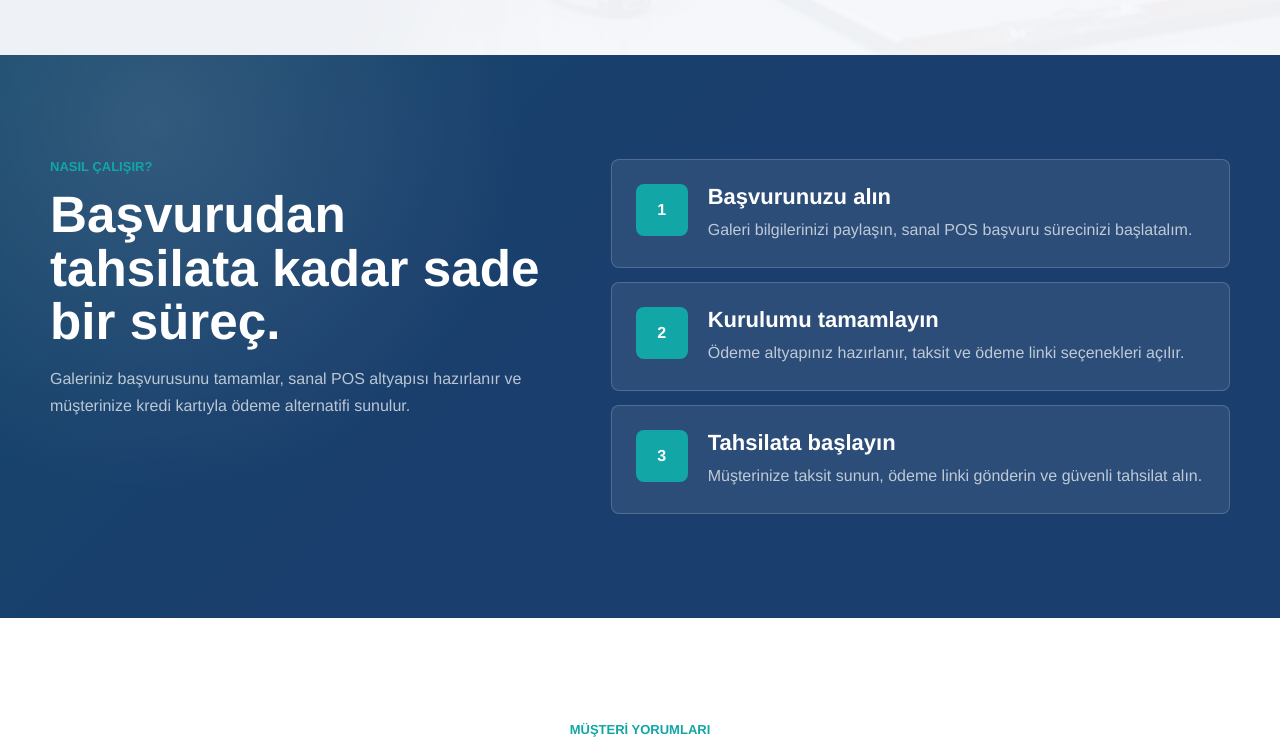
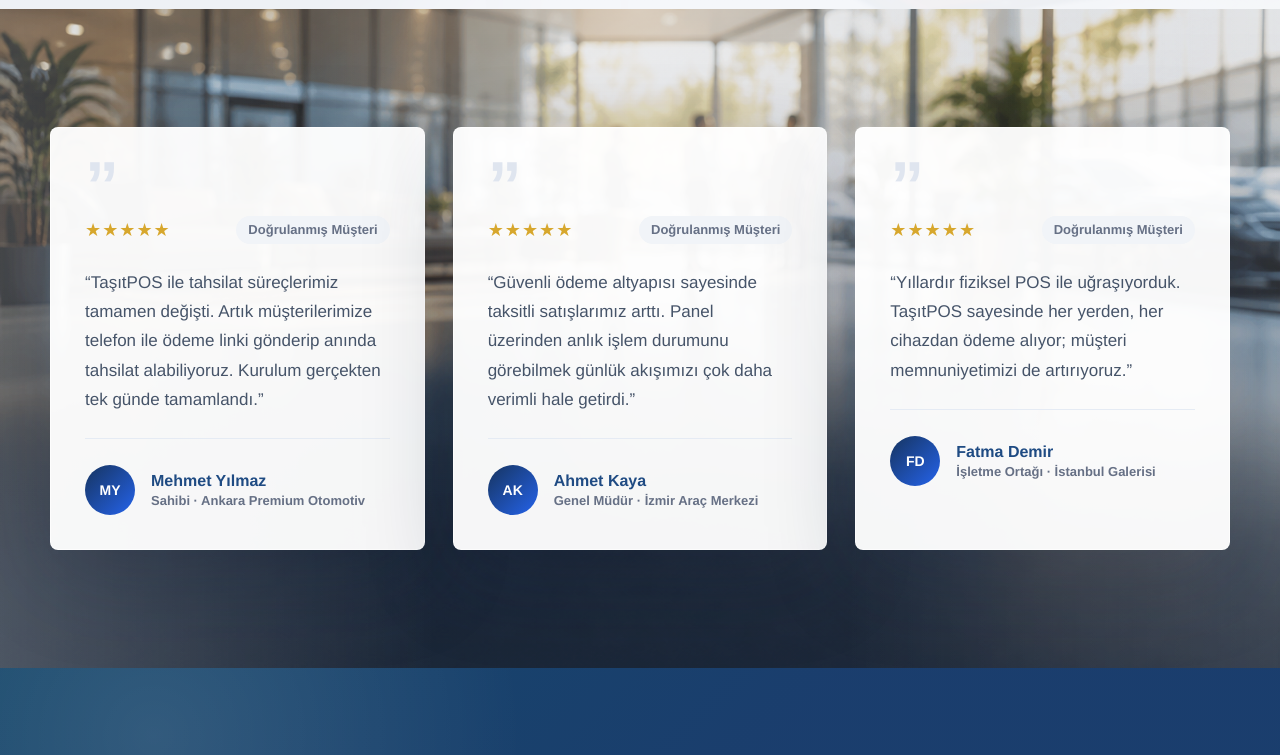
Before and after one commit to eliffvural/tasitPOS, a Next.js app: page / in a window 1280 px wide. Shown: the part 3160-3915 px from the top of the page. Built offline with nearby package versions, Linux system fonts and the light colour scheme.

Commit message:
Add testimonial showcase band

```diff
--- a/app/globals.css
+++ b/app/globals.css
@@ -812,6 +812,7 @@ img {
 .services-showcase-section {
   position: relative;
   overflow: hidden;
+  padding-bottom: 72px;
   background:
     radial-gradient(circle at 8% 16%, rgba(31, 75, 131, 0.06) 0 1px, transparent 1px),
     linear-gradient(180deg, #ffffff 0%, #f8fbff 100%);
@@ -1030,7 +1031,7 @@ img {
 .services-showcase-action {
   display: flex;
   justify-content: center;
-  margin-top: 56px;
+  margin-top: 42px;
 }
 
 .dark-grid {
@@ -1075,6 +1076,31 @@ img {
   margin: 0;
 }
 
+.testimonial-band {
+  position: relative;
+  overflow: hidden;
+  min-height: 520px;
+  padding: 118px 0;
+  background:
+    linear-gradient(180deg, rgba(16, 33, 61, 0.12), rgba(16, 33, 61, 0.28)),
+    url("/assets/images/tasitpos/testimonials-bg.png") center / cover no-repeat;
+}
+
+.testimonial-band::before {
+  content: "";
+  position: absolute;
+  inset: 0;
+  background:
+    linear-gradient(90deg, rgba(255, 255, 255, 0.22), transparent 34%, transparent 66%, rgba(255, 255, 255, 0.12)),
+    radial-gradient(circle at 50% 0%, rgba(255, 255, 255, 0.45), transparent 42%);
+  pointer-events: none;
+}
+
+.testimonial-band .container {
+  position: relative;
+  z-index: 1;
+}
+
 .testimonial-grid,
 .case-grid {
   display: grid;
@@ -1091,18 +1117,97 @@ img {
   box-shadow: 0 14px 34px rgba(31, 75, 131, 0.07);
 }
 
+.testimonial-band .testimonial-grid {
+  gap: 28px;
+}
+
+.testimonial-band .testimonial-grid figure {
+  min-height: 304px;
+  padding: 34px;
+  border: 1px solid rgba(255, 255, 255, 0.72);
+  background: rgba(255, 255, 255, 0.96);
+  box-shadow: 0 28px 90px rgba(16, 33, 61, 0.22);
+}
+
+.quote-mark {
+  height: 36px;
+  color: #dfe5ef;
+  font-size: 68px;
+  line-height: 0.7;
+  font-weight: 900;
+}
+
+.testimonial-meta {
+  display: flex;
+  align-items: center;
+  justify-content: space-between;
+  gap: 14px;
+  margin-top: 18px;
+}
+
+.testimonial-grid .stars {
+  color: #d7a72d;
+  font-size: 18px;
+  letter-spacing: 1px;
+}
+
+.testimonial-grid .verified {
+  display: inline-flex;
+  min-height: 28px;
+  align-items: center;
+  padding: 0 12px;
+  border-radius: 999px;
+  color: var(--steel-500);
+  background: #f1f4f8;
+  font-size: 13px;
+  font-weight: 850;
+  white-space: nowrap;
+}
+
 .testimonial-grid blockquote {
   margin: 0 0 28px;
   font-size: 17px;
 }
 
+.testimonial-band blockquote {
+  min-height: 112px;
+  margin: 24px 0 26px;
+  padding-bottom: 24px;
+  border-bottom: 1px solid var(--steel-200);
+  color: #465469;
+  font-weight: 560;
+  line-height: 1.72;
+}
+
 .testimonial-grid figcaption {
-  display: grid;
-  gap: 3px;
+  display: flex;
+  align-items: center;
+  gap: 16px;
 }
 
 .testimonial-grid strong {
   color: var(--navy-800);
+}
+
+.testimonial-grid small {
+  display: block;
+  margin-top: 3px;
+  color: var(--steel-500);
+  font-size: 13px;
+  font-weight: 650;
+}
+
+.testimonial-grid .avatar {
+  display: grid;
+  flex: 0 0 50px;
+  width: 50px;
+  height: 50px;
+  place-items: center;
+  border-radius: 50%;
+  color: var(--white) !important;
+  background: linear-gradient(135deg, var(--navy-900), #2563eb);
+  font-size: 14px;
+  font-weight: 900;
 }
 
 .testimonial-grid span,
@@ -1729,6 +1834,14 @@ img {
     max-height: 420px;
   }
 
+  .testimonial-band {
+    padding: 82px 0;
+  }
+
+  .testimonial-band .testimonial-grid {
+    gap: 20px;
+  }
+
   .page-intro-shell {
     gap: 34px;
   }
@@ -1866,6 +1979,24 @@ img {
 
   .services-showcase-action {
     margin-top: 32px;
+  }
+
+  .testimonial-band {
+    padding: 68px 0;
+  }
+
+  .testimonial-band .testimonial-grid figure {
+    min-height: auto;
+    padding: 28px;
+  }
+
+  .testimonial-meta {
+    align-items: flex-start;
+    flex-direction: column;
+  }
+
+  .testimonial-band blockquote {
+    min-height: auto;
   }
 
   .platform-points {
--- a/app/page.jsx
+++ b/app/page.jsx
@@ -97,6 +97,34 @@ export default function Home() {
         </div>
       </section>
 
+      <section className="testimonial-band">
+        <div className="container">
+          <div className="testimonial-grid">
+            {testimonials.map((item) => (
+              <figure key={item.name}>
+                <div className="quote-mark" aria-hidden="true">
+                  ”
+                </div>
+                <div className="testimonial-meta">
+                  <span className="stars" aria-label="5 yıldız">
+                    ★★★★★
+                  </span>
+                  <span className="verified">Doğrulanmış Müşteri</span>
+                </div>
+                <blockquote>“{item.quote}”</blockquote>
+                <figcaption>
+                  <span className="avatar">{item.initials}</span>
+                  <span>
+                    <strong>{item.name}</strong>
+                    <small>{item.role}</small>
+                  </span>
+                </figcaption>
+              </figure>
+            ))}
+          </div>
+        </div>
+      </section>
+
       <section className="section dark">
         <div className="container">
           <div className="dark-grid">
@@ -111,26 +139,6 @@ export default function Home() {
         </div>
       </section>
 
-      <section className="section">
-        <div className="container">
-          <SectionHeader
-            eyebrow="Müşteri Yorumları"
-            title="Galeriler TaşıtPOS ile tahsilat süreçlerini kolaylaştırıyor."
-          />
-          <div className="testimonial-grid">
-            {testimonials.map((item) => (
-              <figure key={item.name}>
-                <blockquote>“{item.quote}”</blockquote>
-                <figcaption>
-                  <strong>{item.name}</strong>
-                  <span>{item.role}</span>
-                </figcaption>
-              </figure>
-            ))}
-          </div>
-        </div>
-      </section>
-
       <CTA />
     </SiteFrame>
   );
--- a/app/site-data.js
+++ b/app/site-data.js
@@ -74,21 +74,24 @@ export const processSteps = [
 export const testimonials = [
   {
     quote:
-      "Müşteriye taksit seçeneğini net sununca satış konuşması daha hızlı kapanıyor.",
+      "TaşıtPOS ile tahsilat süreçlerimiz tamamen değişti. Artık müşterilerimize telefon ile ödeme linki gönderip anında tahsilat alabiliyoruz. Kurulum gerçekten tek günde tamamlandı.",
     name: "Mehmet Yılmaz",
-    role: "Ankara Premium Otomotiv",
+    role: "Sahibi · Ankara Premium Otomotiv",
+    initials: "MY",
   },
   {
     quote:
-      "Kapora ve araç bedeli için ödeme linki göndermek günlük satış akışımızı rahatlattı.",
+      "Güvenli ödeme altyapısı sayesinde taksitli satışlarımız arttı. Panel üzerinden anlık işlem durumunu görebilmek günlük akışımızı çok daha verimli hale getirdi.",
     name: "Ahmet Kaya",
-    role: "İzmir Araç Merkezi",
+    role: "Genel Müdür · İzmir Araç Merkezi",
+    initials: "AK",
   },
   {
     quote:
-      "Sanal POS anlaşmasıyla müşteriye kartla ödeme alternatifi sunmak elimizi güçlendirdi.",
+      "Yıllardır fiziksel POS ile uğraşıyorduk. TaşıtPOS sayesinde her yerden, her cihazdan ödeme alıyor; müşteri memnuniyetimizi de artırıyoruz.",
     name: "Fatma Demir",
-    role: "İstanbul Galerisi",
+    role: "İşletme Ortağı · İstanbul Galerisi",
+    initials: "FD",
   },
 ];
 
```
Also changed, not shown: public/assets/images/tasitpos/testimonials-bg.png (added).
